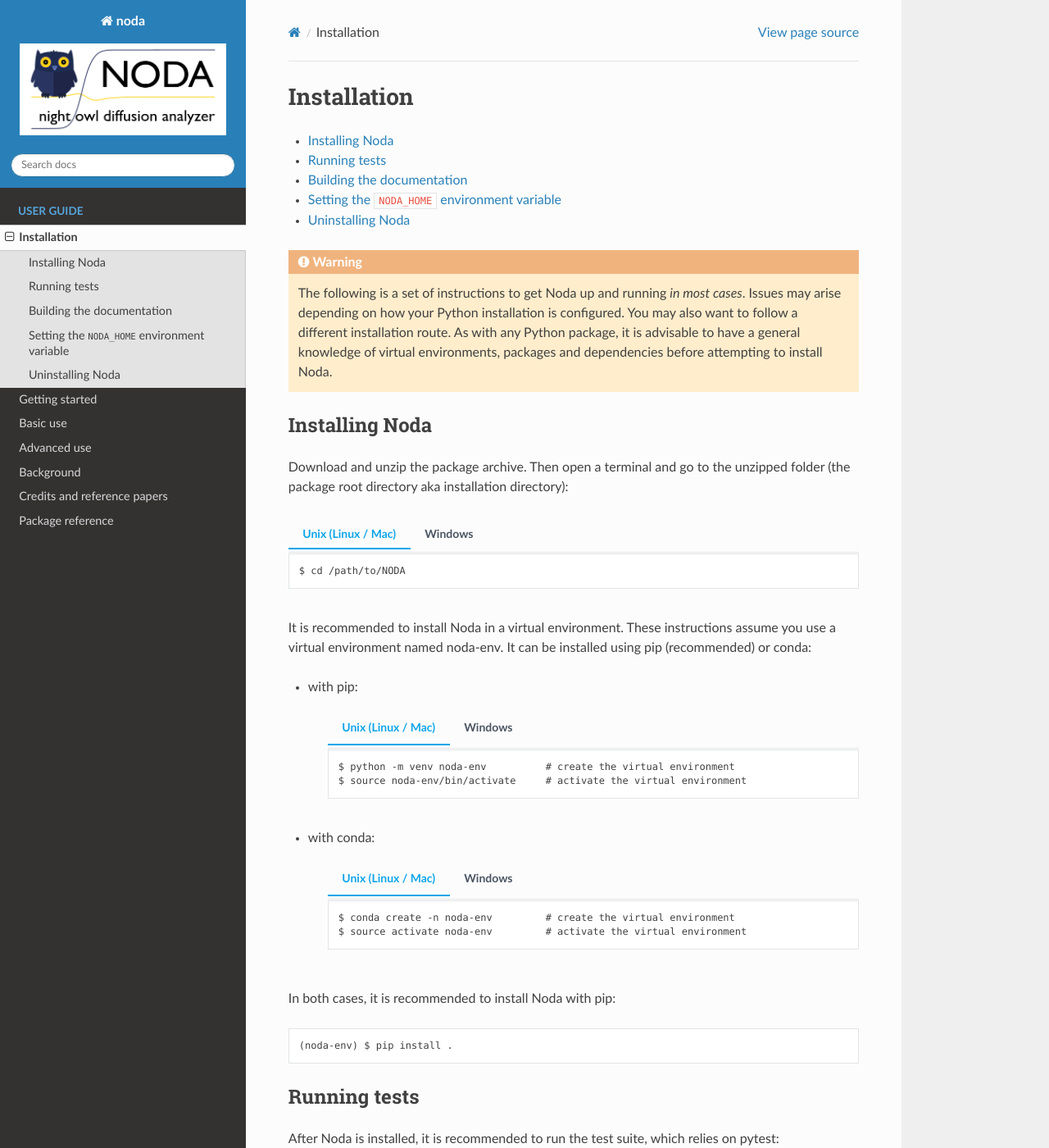
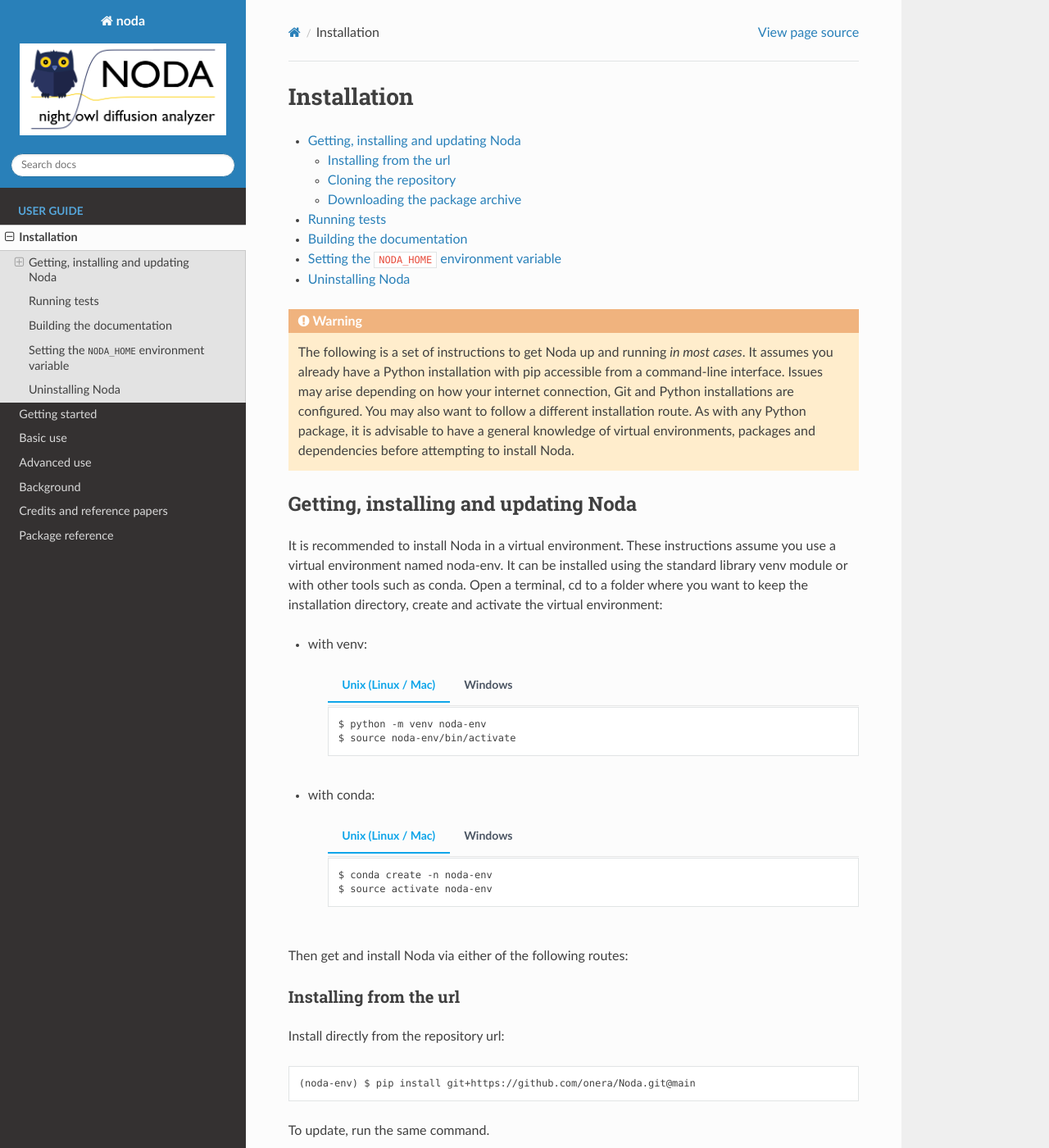
Before and after one commit to onera/Noda, a Sphinx documentation site: the page built from doc/source/installation.rst, in a window 1280 px wide and 1400 px high. Shown: the whole window at 82% size. Built offline with Sphinx 7.4.7 and the Read the Docs theme 3.1.0, drawn with Linux system fonts in a browser that asks for light colours; some of the changed text lies outside the part shown.

Commit message:
Update installation instructions and readme

```diff
--- a/doc/source/credits.rst
+++ b/doc/source/credits.rst
@@ -3,7 +3,7 @@
 Credits and reference papers
 ============================
 
-Noda is developped by Thomas Gheno at ONERA, with advice (conceptualization,
+Noda is developped by Thomas Gheno (Onera), with advice (conceptualization,
 methodology) from Clara Desgranges (Safran Tech / CEA) and Daniel Monceau
 (CIRIMAT).
 
--- a/doc/source/installation.rst
+++ b/doc/source/installation.rst
@@ -8,49 +8,37 @@
 .. warning::
 
    The following is a set of instructions to get Noda up and running
-   *in most cases*. Issues may arise depending on how your Python installation
-   is configured. You may also want to follow a different installation route.
-   As with any Python package, it is advisable to have a general knowledge of
-   virtual environments, packages and dependencies before attempting to install
-   Noda.
+   *in most cases*. It assumes you already have a Python installation with pip
+   accessible from a command-line interface. Issues may arise depending on
+   how your internet connection, Git and Python installations are configured.
+   You may also want to follow a different installation route. As with any
+   Python package, it is advisable to have a general knowledge of virtual
+   environments, packages and dependencies before attempting to install Noda.
 
-Installing Noda
----------------
-
-Download and unzip the package archive. Then open a terminal and go to
-the unzipped folder (the package root directory aka installation directory):
-
-.. tab:: Unix (Linux / Mac)
-
-   .. code-block::
-
-      $ cd /path/to/NODA
-
-.. tab:: Windows
-
-   .. code-block::
-
-      > cd \path\to\NODA
+Getting, installing and updating Noda
+-------------------------------------
 
 It is recommended to install Noda in a virtual environment. These instructions
 assume you use a virtual environment named noda-env. It can be installed using
-pip (recommended) or conda:
+the standard library venv module or with other tools such as conda. Open a
+terminal, cd to a folder where you want to keep the installation directory,
+create and activate the virtual environment:
 
-* with pip:
+* with venv:
 
     .. tab:: Unix (Linux / Mac)
 
        .. code-block::
 
-          $ python -m venv noda-env          # create the virtual environment
-          $ source noda-env/bin/activate     # activate the virtual environment
+          $ python -m venv noda-env
+          $ source noda-env/bin/activate
 
     .. tab:: Windows
 
        .. code-block::
 
-          > python -m venv noda-env          # create the virtual environment
-          > .\noda-env\Scripts\activate      # activate the virtual environment
+          > python -m venv noda-env
+          > .\noda-env\Scripts\activate
 
 * with conda:
 
@@ -58,21 +46,72 @@
 
        .. code-block::
 
-          $ conda create -n noda-env         # create the virtual environment
-          $ source activate noda-env         # activate the virtual environment
+          $ conda create -n noda-env
+          $ source activate noda-env
 
     .. tab:: Windows
 
        .. code-block::
 
-          > conda create -n noda-env         # create the virtual environment
-          > conda activate noda-env          # activate the virtual environment
+          > conda create -n noda-env
+          > conda activate noda-env
 
-In both cases, it is recommended to install Noda with pip:
+Then get and install Noda via either of the following routes:
+
+Installing from the url
+^^^^^^^^^^^^^^^^^^^^^^^
+
+Install directly from the repository url:
 
 .. code-block::
 
+   (noda-env) $ pip install git+https://github.com/onera/Noda.git@main
+
+To update, run the same command.
+
+Cloning the repository
+^^^^^^^^^^^^^^^^^^^^^^
+
+First clone the repository, then install:
+
+.. code-block::
+
+   (noda-env) $ git clone https://github.com/onera/Noda.git
+   (noda-env) $ cd Noda
    (noda-env) $ pip install .
+
+To update, pull the repository and run the install command.
+
+Downloading the package archive
+^^^^^^^^^^^^^^^^^^^^^^^^^^^^^^^
+
+Use a web browser to find the online repository: https://github.com/onera/noda.
+Click on the green "Code" button, then "Download ZIP". Copy the archive where
+you put the virtual environment, then unzip and install:
+
+.. code-block::
+
+   (noda-env) $ tar -xf Noda-main.zip
+   (noda-env) $ cd Noda-main
+   (noda-env) $ pip install .
+
+To update, download the archive again and repeat.
+
+.. hint::
+
+   If the ``pip install git+https`` command fails or if the ``git clone``
+   command fails with the following error:
+   ``fatal: unable to access 'https://github.com/onera/Noda.git/': Failed to connect to github.com port 443 after 21064 ms: Could not connect to server``,
+   this may be because you are connecting to the web via a proxy server and Git
+   is not aware of it. To configure Git to use a proxy, run:
+
+   .. code-block::
+
+      $ git config --global http.proxy yourhost:yourport
+
+   Your proxy host and port can be found in a number of ways, see for instance
+   https://superuser.com/q/346372. Alternatively, you can try disconnecting
+   your VPN if you were using one.
 
 .. _running_tests:
 
@@ -84,8 +123,8 @@
 
 .. code-block::
 
-      (noda-env) $ pip install pytest
-      (noda-env) $ pytest
+   (noda-env) $ pip install pytest
+   (noda-env) $ pytest
 
 Warnings may be issued and can be ignored, but all tests should pass.
 
@@ -93,16 +132,14 @@
 --------------------------
 
 It is also recommended to build the documentation locally. This is done with
-Sphinx. To install Sphinx:
+Sphinx. To install Sphinx and the necessary extensions:
 
 .. code-block::
 
-   (noda-env) $ pip install sphinx
-   (noda-env) $ pip install sphinx_rtd_theme
-   (noda-env) $ pip install sphinx-inline-tabs
+   (noda-env) $ pip install sphinx sphinx_rtd_theme sphinx-inline-tabs
 
-Once you have Sphinx set up, go to the ``doc`` folder of the installation
-directory and build the documentation:
+Then go to the ``doc`` folder of the installation directory and build the
+documentation:
 
 .. code-block::
 
```
Also changed, not shown: README.md (+11 -2 lines), 1 other file.
